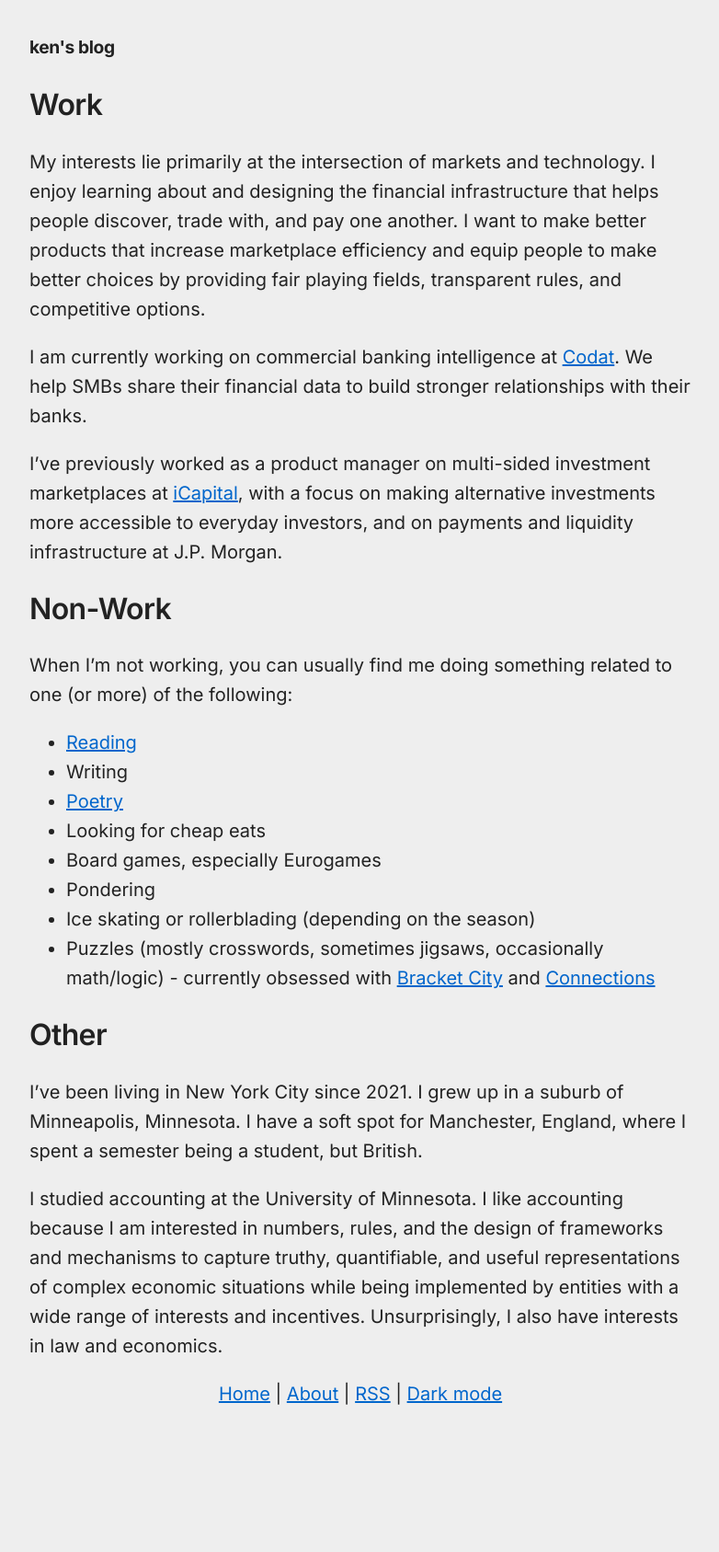
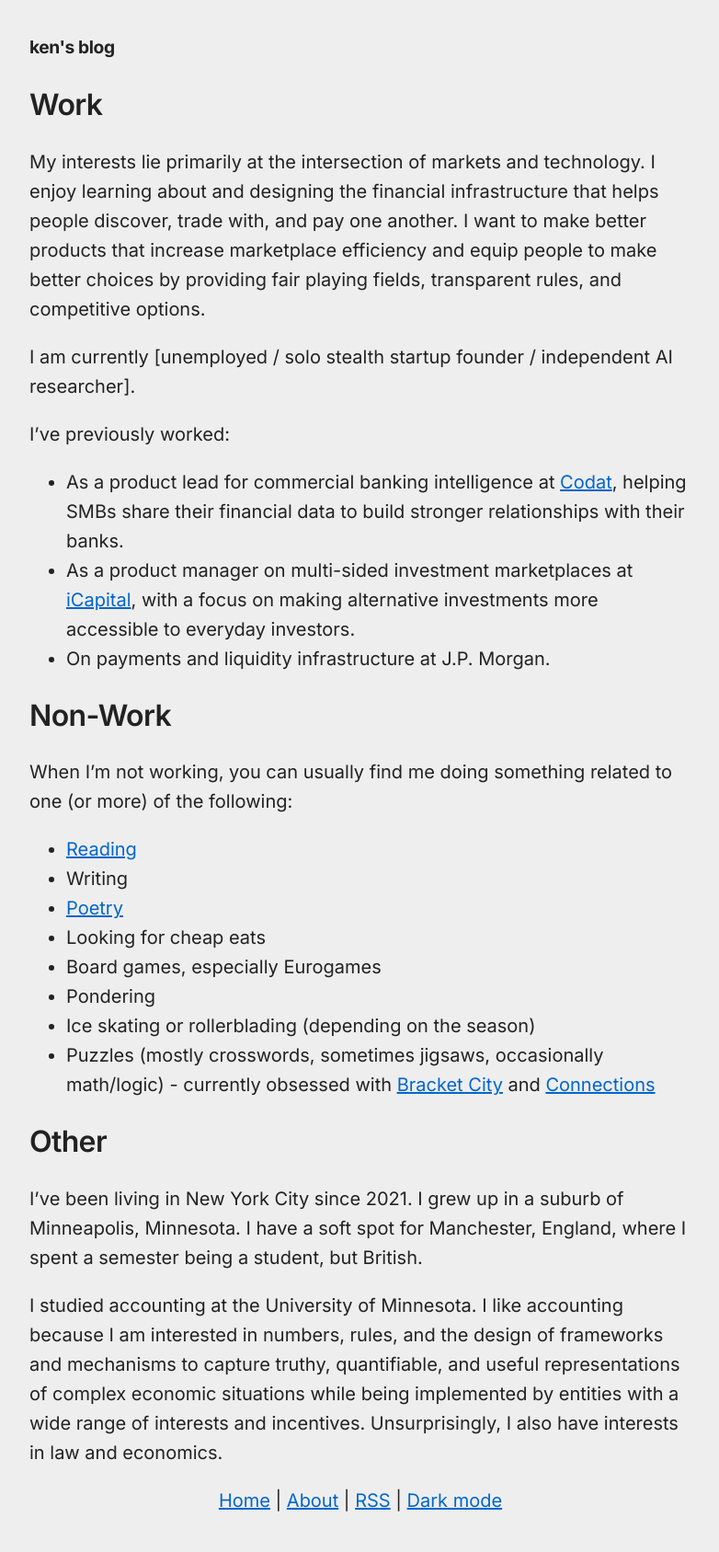
Before and after one commit to Taxes/taxes.github.io, a Jekyll site: the page built from bio.md, in a window 1280 px wide. Shown: the whole page at 92% size, without its empty margins (248-1030 px from the left). Built offline with Jekyll 4.4.1, drawn with Linux system fonts in a browser that asks for light colours; our own code applies the rules of GitHub Pages for plain Markdown files; before the commit the page ends 1571 px from its top, so only the background shows below that.

Commit message:
small updates

```diff
--- a/_layouts/post.html
+++ b/_layouts/post.html
@@ -16,7 +16,7 @@ layout: default
     {{ content }}
   </div>
 	{%- assign words = content | number_of_words -%}
-	{%- assign read_time = words | divided_by: 225 -%}
+	{%- assign read_time = words | divided_by: 200 -%}
 	{%- if read_time < 1 -%}
 		{%- assign read_time = 1 -%}
 	{%- endif -%}
--- a/bio.md
+++ b/bio.md
@@ -6,9 +6,12 @@ My interests lie primarily at the intersection of markets and technology.
 I enjoy learning about and designing the financial infrastructure that helps people discover, trade with, and pay one another.
 I want to make better products that increase marketplace efficiency and equip people to make better choices by providing fair playing fields, transparent rules, and competitive options.
 
-I am currently working on commercial banking intelligence at [Codat](https://codat.io). We help SMBs share their financial data to build stronger relationships with their banks.
+I am currently \[unemployed / solo stealth startup founder / independent AI researcher\].
 
-I've previously worked as a product manager on multi-sided investment marketplaces at [iCapital](https://icapital.com/), with a focus on making alternative investments more accessible to everyday investors, and on payments and liquidity infrastructure at J.P. Morgan.
+I've previously worked:
+* As a product lead for commercial banking intelligence at [Codat](https://codat.io), helping SMBs share their financial data to build stronger relationships with their banks.
+* As a product manager on multi-sided investment marketplaces at [iCapital](https://icapital.com/), with a focus on making alternative investments more accessible to everyday investors.
+* On payments and liquidity infrastructure at J.P. Morgan.
 
 ## Non-Work
 
```
Also changed, not shown: 1 other file.
